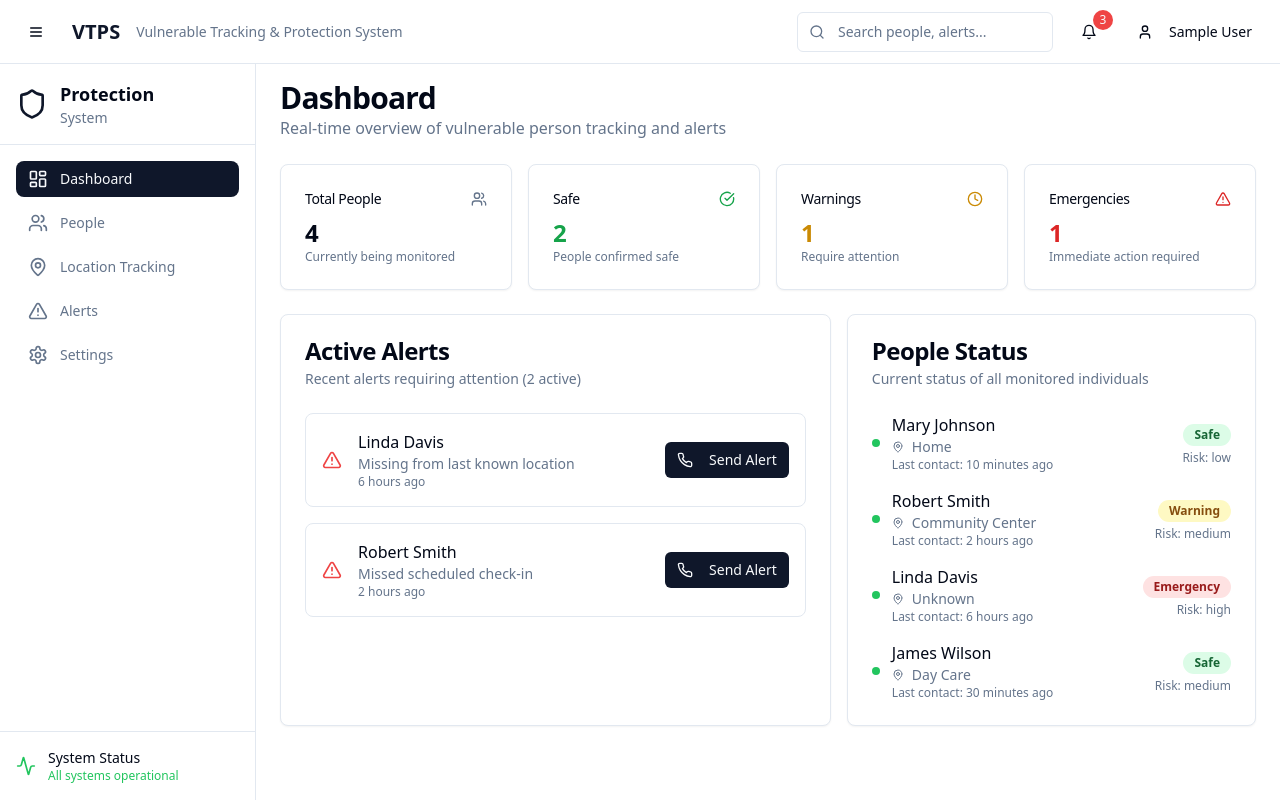
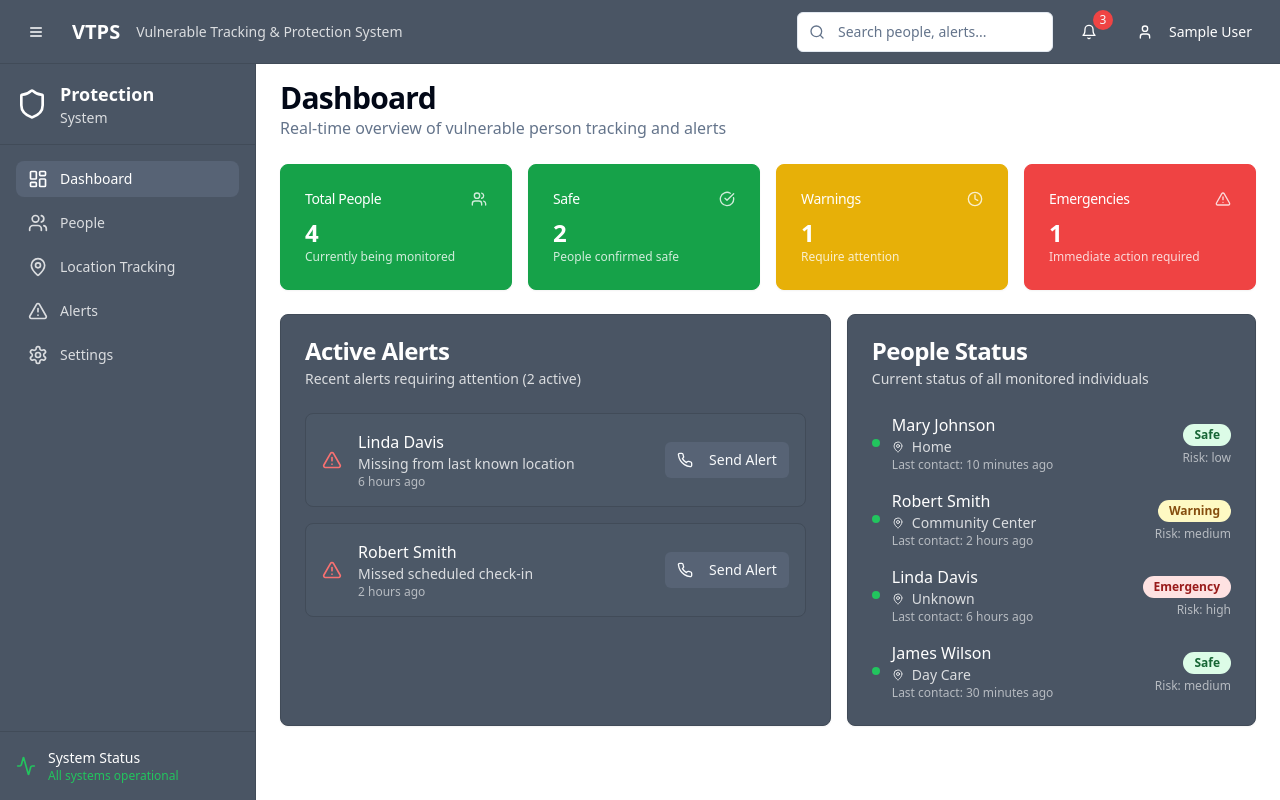
Before and after one commit to Mcdtronix/safe-track-alert-system, a React (Vite) app: page / in a window 1280 px wide. Built offline with nearby package versions, Linux system fonts and the light colour scheme; sample sign-in values are in the browser's storage.

Commit message:
Refactor: Apply color scheme to UI elements
Apply the specified color scheme to the navigation bar, sidebar, and all card elements. Apply specific colors to the dashboard cards.

```diff
--- a/src/components/Sidebar.tsx
+++ b/src/components/Sidebar.tsx
@@ -28,16 +28,16 @@ export const Sidebar: React.FC<SidebarProps> = ({ isOpen }) => {
 
   return (
     <div className={cn(
-      "fixed left-0 top-16 h-[calc(100vh-4rem)] bg-card border-r border-border transition-all duration-300 ease-in-out z-40",
+      "fixed left-0 top-16 h-[calc(100vh-4rem)] bg-sidebar text-sidebar-foreground border-r border-sidebar-border transition-all duration-300 ease-in-out z-40",
       isOpen ? "w-64" : "w-16"
     )}>
       <div className="flex flex-col h-full">
-        <div className="flex items-center p-4 border-b border-border">
-          <Shield className="h-8 w-8 text-primary" />
+        <div className="flex items-center p-4 border-b border-sidebar-border">
+          <Shield className="h-8 w-8 text-sidebar-foreground" />
           {isOpen && (
             <div className="ml-3">
-              <h2 className="text-lg font-semibold">Protection</h2>
-              <p className="text-sm text-muted-foreground">System</p>
+              <h2 className="text-lg font-semibold text-sidebar-foreground">Protection</h2>
+              <p className="text-sm text-sidebar-foreground/80">System</p>
             </div>
           )}
         </div>
@@ -52,8 +52,8 @@ export const Sidebar: React.FC<SidebarProps> = ({ isOpen }) => {
                 className={cn(
                   "flex items-center px-3 py-2 rounded-lg text-sm font-medium transition-colors",
                   isActive
-                    ? "bg-primary text-primary-foreground"
-                    : "text-muted-foreground hover:text-foreground hover:bg-muted"
+                    ? "bg-sidebar-accent text-sidebar-accent-foreground"
+                    : "text-sidebar-foreground/80 hover:text-sidebar-foreground hover:bg-sidebar-accent/50"
                 )}
               >
                 <item.icon className="h-5 w-5" />
@@ -63,12 +63,12 @@ export const Sidebar: React.FC<SidebarProps> = ({ isOpen }) => {
           })}
         </nav>
 
-        <div className="p-4 border-t border-border">
+        <div className="p-4 border-t border-sidebar-border">
           <div className="flex items-center">
             <Activity className="h-5 w-5 text-green-500" />
             {isOpen && (
               <div className="ml-3">
-                <p className="text-sm font-medium">System Status</p>
+                <p className="text-sm font-medium text-sidebar-foreground">System Status</p>
                 <p className="text-xs text-green-500">All systems operational</p>
               </div>
             )}
--- a/src/components/TopNavbar.tsx
+++ b/src/components/TopNavbar.tsx
@@ -20,13 +20,13 @@ export const TopNavbar: React.FC<TopNavbarProps> = ({ onMenuClick }) => {
   const { user, logout } = useAuth();
 
   return (
-    <nav className="fixed top-0 left-0 right-0 z-50 bg-card border-b border-border h-16 flex items-center justify-between px-4">
+    <nav className="fixed top-0 left-0 right-0 z-50 bg-nav text-nav-foreground border-b border-sidebar-border h-16 flex items-center justify-between px-4">
       <div className="flex items-center space-x-4">
-        <Button variant="ghost" size="sm" onClick={onMenuClick}>
+        <Button variant="ghost" size="sm" onClick={onMenuClick} className="text-nav-foreground hover:bg-sidebar-accent">
           <Menu className="h-5 w-5" />
         </Button>
-        <h1 className="text-xl font-bold text-primary">VTPS</h1>
-        <span className="text-sm text-muted-foreground">Vulnerable Tracking & Protection System</span>
+        <h1 className="text-xl font-bold text-nav-foreground">VTPS</h1>
+        <span className="text-sm text-nav-foreground/80">Vulnerable Tracking & Protection System</span>
       </div>
 
       <div className="flex items-center space-x-4">
@@ -34,11 +34,11 @@ export const TopNavbar: React.FC<TopNavbarProps> = ({ onMenuClick }) => {
           <Search className="absolute left-3 top-1/2 transform -translate-y-1/2 h-4 w-4 text-muted-foreground" />
           <Input
             placeholder="Search people, alerts..."
-            className="pl-10 w-64"
+            className="pl-10 w-64 bg-background"
           />
         </div>
 
-        <Button variant="ghost" size="sm" className="relative">
+        <Button variant="ghost" size="sm" className="relative text-nav-foreground hover:bg-sidebar-accent">
           <Bell className="h-5 w-5" />
           <span className="absolute -top-1 -right-1 bg-destructive text-destructive-foreground text-xs rounded-full h-5 w-5 flex items-center justify-center">
             3
@@ -47,7 +47,7 @@ export const TopNavbar: React.FC<TopNavbarProps> = ({ onMenuClick }) => {
 
         <DropdownMenu>
           <DropdownMenuTrigger asChild>
-            <Button variant="ghost" size="sm" className="flex items-center space-x-2">
+            <Button variant="ghost" size="sm" className="flex items-center space-x-2 text-nav-foreground hover:bg-sidebar-accent">
               <User className="h-5 w-5" />
               <span>{user?.name}</span>
             </Button>
--- a/src/pages/Dashboard.tsx
+++ b/src/pages/Dashboard.tsx
@@ -81,53 +81,57 @@ const Dashboard = () => {
 
       {/* Stats Cards */}
       <div className="grid gap-4 md:grid-cols-2 lg:grid-cols-4">
-        <Card>
+        {/* Total People Card - Green */}
+        <Card className="bg-dashboard-green text-dashboard-green-foreground border-dashboard-green">
           <CardHeader className="flex flex-row items-center justify-between space-y-0 pb-2">
-            <CardTitle className="text-sm font-medium">Total People</CardTitle>
-            <Users className="h-4 w-4 text-muted-foreground" />
+            <CardTitle className="text-sm font-medium text-dashboard-green-foreground">Total People</CardTitle>
+            <Users className="h-4 w-4 text-dashboard-green-foreground/80" />
           </CardHeader>
           <CardContent>
-            <div className="text-2xl font-bold">{people.length}</div>
-            <p className="text-xs text-muted-foreground">
+            <div className="text-2xl font-bold text-dashboard-green-foreground">{people.length}</div>
+            <p className="text-xs text-dashboard-green-foreground/80">
               Currently being monitored
             </p>
           </CardContent>
         </Card>
 
-        <Card>
+        {/* Safe Card - Green */}
+        <Card className="bg-dashboard-green text-dashboard-green-foreground border-dashboard-green">
           <CardHeader className="flex flex-row items-center justify-between space-y-0 pb-2">
-            <CardTitle className="text-sm font-medium">Safe</CardTitle>
-            <CheckCircle className="h-4 w-4 text-green-600" />
+            <CardTitle className="text-sm font-medium text-dashboard-green-foreground">Safe</CardTitle>
+            <CheckCircle className="h-4 w-4 text-dashboard-green-foreground/80" />
           </CardHeader>
           <CardContent>
-            <div className="text-2xl font-bold text-green-600">{safeCount}</div>
-            <p className="text-xs text-muted-foreground">
+            <div className="text-2xl font-bold text-dashboard-green-foreground">{safeCount}</div>
+            <p className="text-xs text-dashboard-green-foreground/80">
               People confirmed safe
             </p>
           </CardContent>
         </Card>
 
-        <Card>
+        {/* Warnings Card - Gold */}
+        <Card className="bg-dashboard-gold text-dashboard-gold-foreground border-dashboard-gold">
           <CardHeader className="flex flex-row items-center justify-between space-y-0 pb-2">
-            <CardTitle className="text-sm font-medium">Warnings</CardTitle>
-            <Clock className="h-4 w-4 text-yellow-600" />
+            <CardTitle className="text-sm font-medium text-dashboard-gold-foreground">Warnings</CardTitle>
+            <Clock className="h-4 w-4 text-dashboard-gold-foreground/80" />
           </CardHeader>
           <CardContent>
-            <div className="text-2xl font-bold text-yellow-600">{warningCount}</div>
-            <p className="text-xs text-muted-foreground">
+            <div className="text-2xl font-bold text-dashboard-gold-foreground">{warningCount}</div>
+            <p className="text-xs text-dashboard-gold-foreground/80">
               Require attention
             </p>
           </CardContent>
         </Card>
 
-        <Card>
+        {/* Emergency Card - Red */}
+        <Card className="bg-dashboard-red text-dashboard-red-foreground border-dashboard-red">
           <CardHeader className="flex flex-row items-center justify-between space-y-0 pb-2">
-            <CardTitle className="text-sm font-medium">Emergencies</CardTitle>
-            <AlertTriangle className="h-4 w-4 text-red-600" />
+            <CardTitle className="text-sm font-medium text-dashboard-red-foreground">Emergencies</CardTitle>
+            <AlertTriangle className="h-4 w-4 text-dashboard-red-foreground/80" />
           </CardHeader>
           <CardContent>
-            <div className="text-2xl font-bold text-red-600">{emergencyCount}</div>
-            <p className="text-xs text-muted-foreground">
+            <div className="text-2xl font-bold text-dashboard-red-foreground">{emergencyCount}</div>
+            <p className="text-xs text-dashboard-red-foreground/80">
               Immediate action required
             </p>
           </CardContent>
@@ -135,30 +139,30 @@ const Dashboard = () => {
       </div>
 
       <div className="grid gap-4 md:grid-cols-2 lg:grid-cols-7">
-        {/* Recent Alerts */}
-        <Card className="col-span-4">
+        {/* Recent Alerts - Using custom nav background color */}
+        <Card className="col-span-4 bg-nav text-nav-foreground border-sidebar-border">
           <CardHeader>
-            <CardTitle>Active Alerts</CardTitle>
-            <CardDescription>
+            <CardTitle className="text-nav-foreground">Active Alerts</CardTitle>
+            <CardDescription className="text-nav-foreground/80">
               Recent alerts requiring attention ({activeAlerts} active)
             </CardDescription>
           </CardHeader>
           <CardContent>
             <div className="space-y-4">
               {alerts.filter(a => a.status === 'active').map((alert) => (
-                <div key={alert.id} className="flex items-center justify-between p-4 border rounded-lg">
+                <div key={alert.id} className="flex items-center justify-between p-4 border border-sidebar-border rounded-lg bg-sidebar-accent/20">
                   <div className="flex items-center space-x-4">
-                    <AlertTriangle className="h-5 w-5 text-red-500" />
+                    <AlertTriangle className="h-5 w-5 text-red-400" />
                     <div>
-                      <p className="font-medium">{alert.personName}</p>
-                      <p className="text-sm text-muted-foreground">{alert.message}</p>
-                      <p className="text-xs text-muted-foreground">{alert.timestamp}</p>
+                      <p className="font-medium text-nav-foreground">{alert.personName}</p>
+                      <p className="text-sm text-nav-foreground/80">{alert.message}</p>
+                      <p className="text-xs text-nav-foreground/60">{alert.timestamp}</p>
                     </div>
                   </div>
                   <Button
                     size="sm"
                     onClick={() => sendTextAlert(alert.personName)}
-                    className="flex items-center space-x-2"
+                    className="flex items-center space-x-2 bg-sidebar-accent hover:bg-sidebar-accent/80"
                   >
                     <Phone className="h-4 w-4" />
                     <span>Send Alert</span>
@@ -166,17 +170,17 @@ const Dashboard = () => {
                 </div>
               ))}
               {activeAlerts === 0 && (
-                <p className="text-muted-foreground text-center py-4">No active alerts</p>
+                <p className="text-nav-foreground/60 text-center py-4">No active alerts</p>
               )}
             </div>
           </CardContent>
         </Card>
 
-        {/* People Status */}
-        <Card className="col-span-3">
+        {/* People Status - Using custom nav background color */}
+        <Card className="col-span-3 bg-nav text-nav-foreground border-sidebar-border">
           <CardHeader>
-            <CardTitle>People Status</CardTitle>
-            <CardDescription>
+            <CardTitle className="text-nav-foreground">People Status</CardTitle>
+            <CardDescription className="text-nav-foreground/80">
               Current status of all monitored individuals
             </CardDescription>
           </CardHeader>
@@ -187,19 +191,19 @@ const Dashboard = () => {
                   <div className="flex items-center space-x-3">
                     <div className="w-2 h-2 rounded-full bg-green-500"></div>
                     <div>
-                      <p className="font-medium">{person.name}</p>
-                      <div className="flex items-center space-x-2 text-sm text-muted-foreground">
+                      <p className="font-medium text-nav-foreground">{person.name}</p>
+                      <div className="flex items-center space-x-2 text-sm text-nav-foreground/80">
                         <MapPin className="h-3 w-3" />
                         <span>{person.location}</span>
                       </div>
-                      <p className="text-xs text-muted-foreground">
+                      <p className="text-xs text-nav-foreground/60">
                         Last contact: {person.lastContact}
                       </p>
                     </div>
                   </div>
                   <div className="text-right space-y-1">
                     {getStatusBadge(person.status)}
-                    <p className="text-xs text-muted-foreground">
+                    <p className="text-xs text-nav-foreground/60">
                       Risk: {person.riskLevel}
                     </p>
                   </div>
--- a/tailwind.config.ts
+++ b/tailwind.config.ts
@@ -1,3 +1,4 @@
+
 import type { Config } from "tailwindcss";
 
 export default {
@@ -61,6 +62,18 @@ export default {
 					'accent-foreground': 'hsl(var(--sidebar-accent-foreground))',
 					border: 'hsl(var(--sidebar-border))',
 					ring: 'hsl(var(--sidebar-ring))'
+				},
+				nav: {
+					DEFAULT: 'hsl(var(--nav-background))',
+					foreground: 'hsl(var(--nav-foreground))'
+				},
+				dashboard: {
+					green: 'hsl(var(--dashboard-green))',
+					'green-foreground': 'hsl(var(--dashboard-green-foreground))',
+					gold: 'hsl(var(--dashboard-gold))',
+					'gold-foreground': 'hsl(var(--dashboard-gold-foreground))',
+					red: 'hsl(var(--dashboard-red))',
+					'red-foreground': 'hsl(var(--dashboard-red-foreground))'
 				}
 			},
 			borderRadius: {
```
Also changed, not shown: src/components/Map.tsx (+10 -9 lines), src/index.css (+38 -19 lines).
